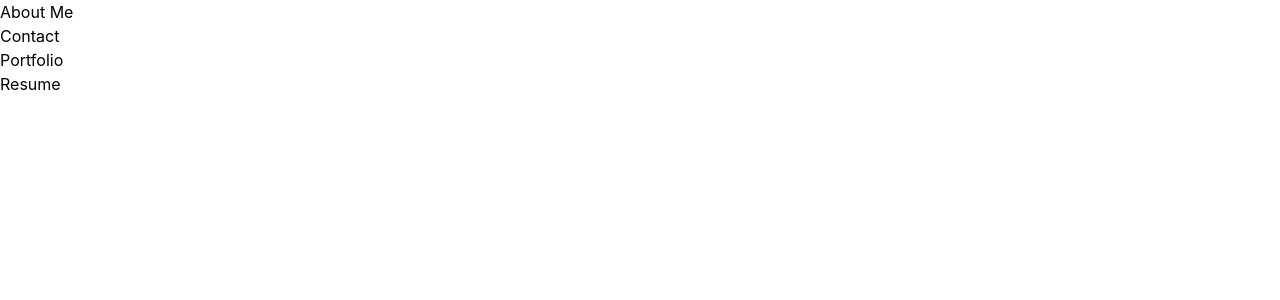
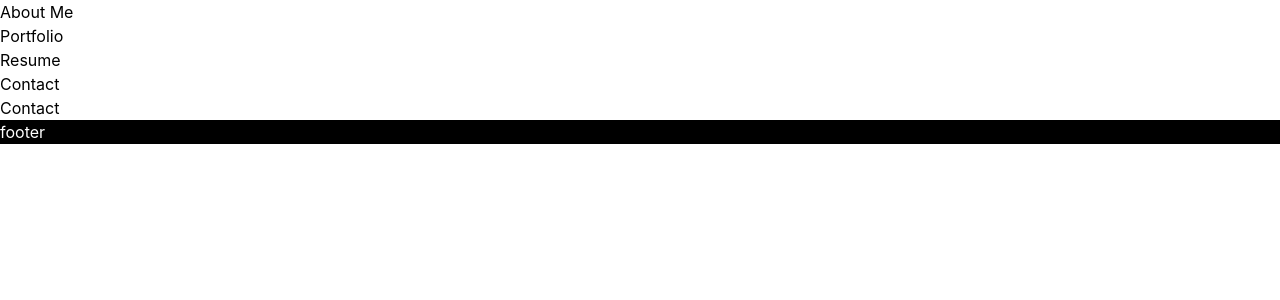
Before and after one commit to APetersen11/react-portfolio, a React (Create React App) app: page / in a window 1280 px wide. Shown: the top 300 px of the page. Built offline with nearby package versions, Linux system fonts and the light colour scheme.

Commit message:
finish nan links, add bones to about me

```diff
--- a/src/App.css
+++ b/src/App.css
@@ -36,3 +36,8 @@
     transform: rotate(360deg);
   }
 }
+
+.footer {
+  background-color: black;
+  color: white;
+}
--- a/src/App.js
+++ b/src/App.js
@@ -1,19 +1,6 @@
-import logo from "./logo.svg";
-import "./App.css";
-import Nav from "./components/Nav";
-import { useState } from "react";
-const categories = ["About Me", "Contact", "Portfolio", "Resume"];
-function App() {
-  const [currentCategory, setCurrentCategory] = useState(categories[0]);
-  return (
-    <>
-      <Nav
-        currentCategory={currentCategory}
-        setCurrentCategory={setCurrentCategory}
-        categories={categories}
-      />
-    </>
-  );
-}
+import React from "react";
+import PageContainer from "./components/PageContainer";
+
+const App = () => <PageContainer />;
 
 export default App;
--- a/src/components/AboutMe/index.js
+++ b/src/components/AboutMe/index.js
@@ -1,2 +1,25 @@
 // About be selected by default on load
 // recent photo and short bio
+
+import React, { Component } from 'react'
+import currentPhoto from '../../assets/currentPhoto.jpg'
+
+export default class index extends Component {
+  render() {
+    return (
+      <div>
+        <h2>About Me</h2>
+        <p> Hello! My name is Alyssa Petersen. I am a 33 year old mom, small
+            business owner, and educator with eleven years of educating
+            experience spanning all different ages and stages, in not only North
+            Carolina, but New York and abroad. For the last 8 years I have
+            taught ESL - English as a Second Language- in Vietnam, with CMS, and
+            currently I am teaching adults in the Charlotte area. I have decided
+            to transfer my love of language, organizational skills, and desire
+            to continuously learn to a new career as a full stack developer.</p>
+        <img src={ currentPhoto } />
+
+    </div>
+    )
+  }
+}
--- a/src/components/Contact/index.js
+++ b/src/components/Contact/index.js
@@ -1,3 +1,12 @@
 // contact form with fields for name, email, and message
 // notification that info is required
 // email validation
+import React, { Component } from 'react'
+
+export default class index extends Component {
+  render() {
+    return (
+      <div>Contact</div>
+    )
+  }
+}
--- a/src/components/Footer/index.js
+++ b/src/components/Footer/index.js
@@ -1 +1,11 @@
 // text or icon links to 3 platform (github, linkedin, and a third profile)
+import React, { Component } from 'react'
+import '../../App.css'
+
+export default class index extends Component {
+  render() {
+    return (
+      <div className='footer'>footer</div>
+    )
+  }
+}
--- a/src/components/Nav/index.js
+++ /dev/null
@@ -1,16 +0,0 @@
-// About Me, Portfolio, Contact, Resume
-
-import React from "react";
-import NavLink from "../NavLink";
-
-const Nav = ({ currentCategory, setCurrentCategory, categories }) => {
-  return (
-    <nav>
-      {categories.map((categoryName) => (
-      <NavLink  key={categoryName} categoryName={categoryName} setCurrentCategory={setCurrentCategory} currentCategory={currentCategory}/>
-      ))}
-    </nav>
-  );
-};
-
-export default Nav;
--- a/src/components/NavLink/index.js
+++ b/src/components/NavLink/index.js
@@ -1,13 +1,52 @@
-import React from 'react'
+import React from 'react';
 
-const NavLink  = ({categoryName, currentCategory, setCurrentCategory}) => {
+// Here we are using object destructuring assignment to pluck off our variables from the props object
+// We assign them to their own variable names
+function NavTabs({ currentPage, handlePageChange }) {
   return (
-    <div className={categoryName === currentCategory ? "nav-active" : "nav-deactive"}
-    onClick={() => setCurrentCategory(categoryName)}
-  >
-    <h4>{categoryName}</h4>
-  </div>
-  )
+    <ul className="nav nav-tabs">
+      <li className="nav-item">
+        <a
+          href="#aboutMe"
+          onClick={() => handlePageChange('About Me')}
+          // Check to see if the currentPage is `About`, and if so we use the active link class from bootstrap. Otherwise, we set it to a normal nav-link
+          className={currentPage === 'About Me' ? 'nav-link active' : 'nav-link'}
+        >
+          About Me
+        </a>
+      </li>
+      <li className="nav-item">
+        <a
+          href="#portfolio"
+          onClick={() => handlePageChange('Portfolio')}
+          // Check to see if the currentPage is `Blog`, and if so we use the active link class from bootstrap. Otherwise, we set it to a normal nav-link
+          className={currentPage === 'Portfolio' ? 'nav-link active' : 'nav-link'}
+        >
+          Portfolio
+        </a>
+      </li>
+      <li className="nav-item">
+        <a
+          href="#resume"
+          onClick={() => handlePageChange('Resume')}
+          // Check to see if the currentPage is `Contact`, and if so we use the active link class from bootstrap. Otherwise, we set it to a normal nav-link
+          className={currentPage === 'Resume' ? 'nav-link active' : 'nav-link'}
+        >
+          Resume
+        </a>
+      </li>
+      <li className="nav-item">
+        <a
+          href="#contact"
+          onClick={() => handlePageChange('Contact')}
+          // Check to see if the currentPage is `Contact`, and if so we use the active link class from bootstrap. Otherwise, we set it to a normal nav-link
+          className={currentPage === 'Contact' ? 'nav-link active' : 'nav-link'}
+        >
+          Contact
+        </a>
+      </li>
+    </ul>
+  );
 }
 
-export default NavLink
+export default NavTabs;
--- /dev/null
+++ b/src/components/PageContainer/index.js
@@ -0,0 +1,37 @@
+import React, { useState } from 'react';
+import NavLink from '../NavLink';
+import AboutMe from '../AboutMe';
+import Resume from '../Resume';
+import Contact from '../Contact';
+import Portfolio from '../Portfolio';
+import Footer from '../Footer';
+
+export default function PageContainer() {
+  const [currentPage, setCurrentPage] = useState('Home');
+
+  // This method is checking to see what the value of `currentPage` is. Depending on the value of currentPage, we return the corresponding component to render.
+  const renderPage = () => {
+    if (currentPage === 'About Me') {
+      return <AboutMe />;
+    }
+    if (currentPage === 'Portfolio') {
+      return <Portfolio />;
+    }
+    if (currentPage === 'Resume') {
+        return <Resume />;
+      }
+    return <Contact />;
+  };
+
+  const handlePageChange = (page) => setCurrentPage(page);
+
+  return (
+    <div>
+      {/* We are passing the currentPage from state and the function to update it */}
+      <NavLink currentPage={currentPage} handlePageChange={handlePageChange} />
+      {/* Here we are calling the renderPage method which will return a component  */}
+      {renderPage()}
+    <Footer />
+    </div>
+  );
+}
--- a/src/components/Portfolio/index.js
+++ b/src/components/Portfolio/index.js
@@ -1 +1,9 @@
-// images of 6 applications with links to both deployed applications and github repo
+import React, { Component } from 'react'
+
+export default class index extends Component {
+  render() {
+    return (
+      <div>Portfolio</div>
+    )
+  }
+}
--- a/src/components/Project/index.js
+++ b/src/components/Project/index.js
@@ -0,0 +1 @@
+//template
--- a/src/components/Resume/index.js
+++ b/src/components/Resume/index.js
@@ -1 +1,11 @@
 // link to downloadable resume and list of developers proficiencies
+
+import React, { Component } from 'react'
+
+export default class index extends Component {
+  render() {
+    return (
+      <div>Resume</div>
+    )
+  }
+}
--- a/tailwind.config.js
+++ b/tailwind.config.js
@@ -1,6 +1,6 @@
 /** @type {import('tailwindcss').Config} */
 module.exports = {
-  content: ["./src/components"],
+  content: [],
   theme: {
     extend: {},
   },
```
Also changed, not shown: 1 other file (tests, documents, lock files or other folders).
